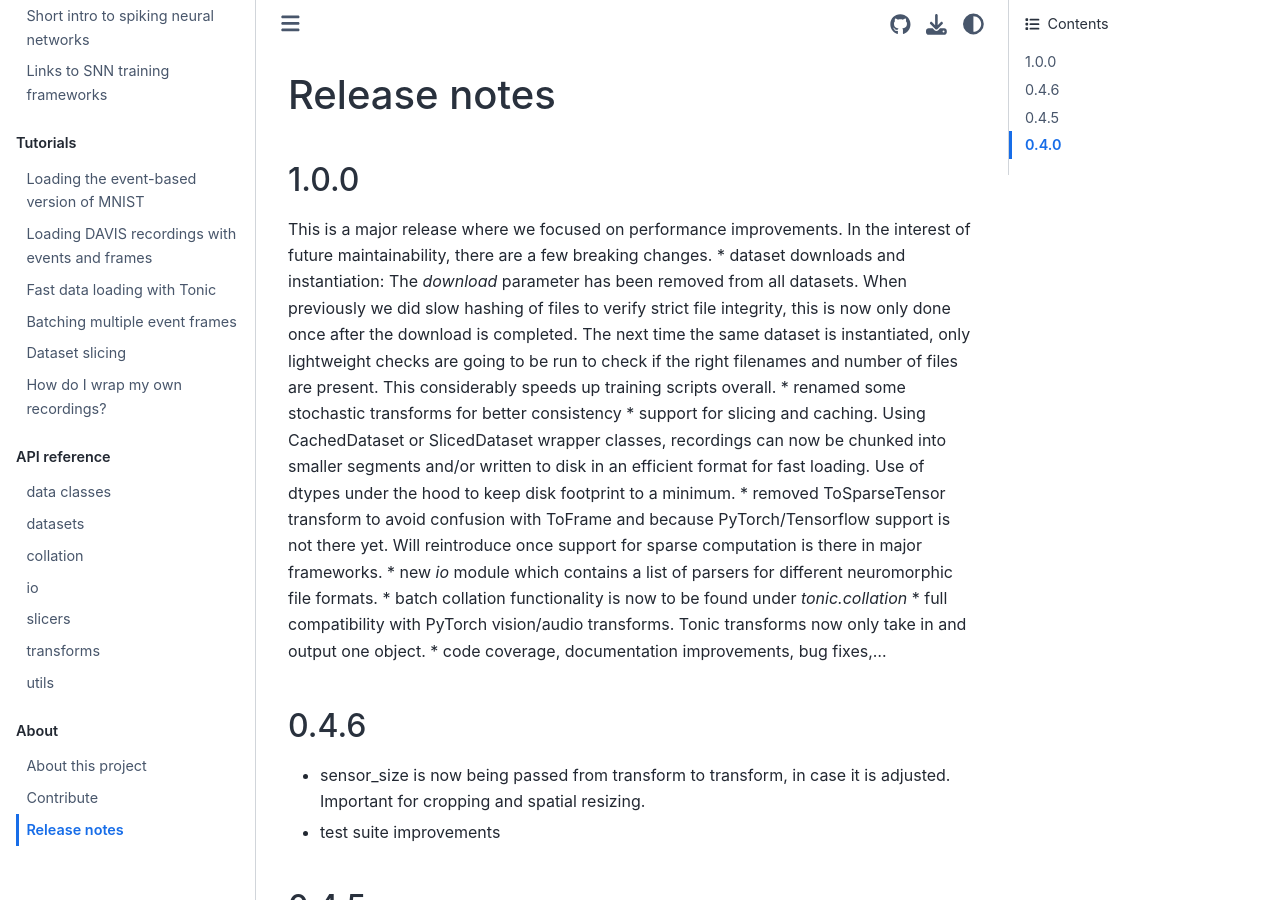
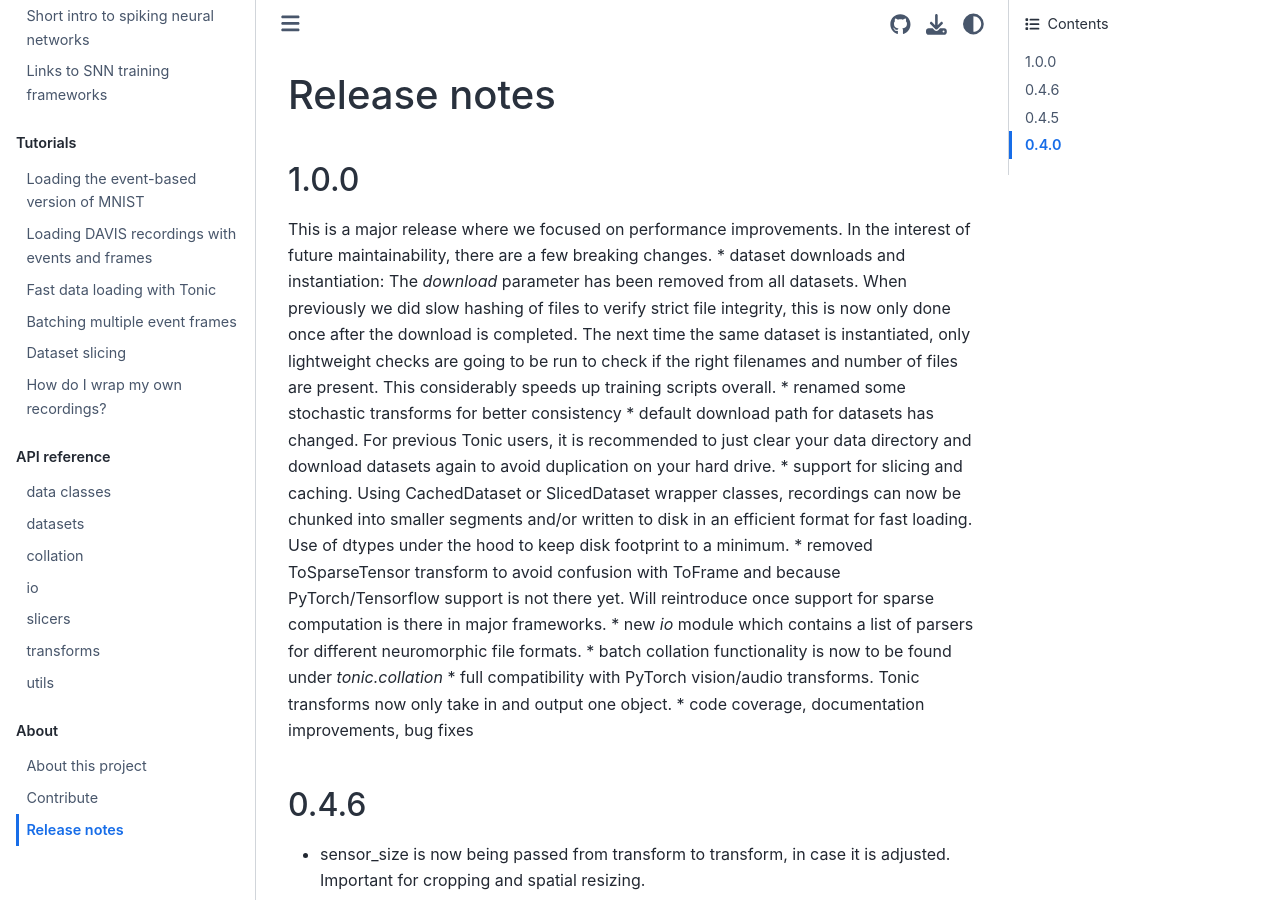
Before and after one commit to neuromorphs/tonic, a Sphinx documentation site: the page built from docs/about/release_notes.rst, in a window 1280 px wide and 900 px high. Built offline with Sphinx 7.4.7 and the Sphinx Book theme 1.1.4, drawn with Linux system fonts in a browser that asks for light colours.

Commit message:
update release notes

```diff
--- a/docs/about/release_notes.rst
+++ b/docs/about/release_notes.rst
@@ -6,12 +6,13 @@ Release notes
 This is a major release where we focused on performance improvements. In the interest of future maintainability, there are a few breaking changes.
 * dataset downloads and instantiation: The `download` parameter has been removed from all datasets. When previously we did slow hashing of files to verify strict file integrity, this is now only done once after the download is completed. The next time the same dataset is instantiated, only lightweight checks are going to be run to check if the right filenames and number of files are present. This considerably speeds up training scripts overall.
 * renamed some stochastic transforms for better consistency
+* default download path for datasets has changed. For previous Tonic users, it is recommended to just clear your data directory and download datasets again to avoid duplication on your hard drive.
 * support for slicing and caching. Using CachedDataset or SlicedDataset wrapper classes, recordings can now be chunked into smaller segments and/or written to disk in an efficient format for fast loading. Use of dtypes under the hood to keep disk footprint to a minimum.
 * removed ToSparseTensor transform to avoid confusion with ToFrame and because PyTorch/Tensorflow support is not there yet. Will reintroduce once support for sparse computation is there in major frameworks.
 * new `io` module which contains a list of parsers for different neuromorphic file formats.
 * batch collation functionality is now to be found under `tonic.collation`
 * full compatibility with PyTorch vision/audio transforms. Tonic transforms now only take in and output one object.
-* code coverage, documentation improvements, bug fixes,...
+* code coverage, documentation improvements, bug fixes
 
 0.4.6
 -----
```
